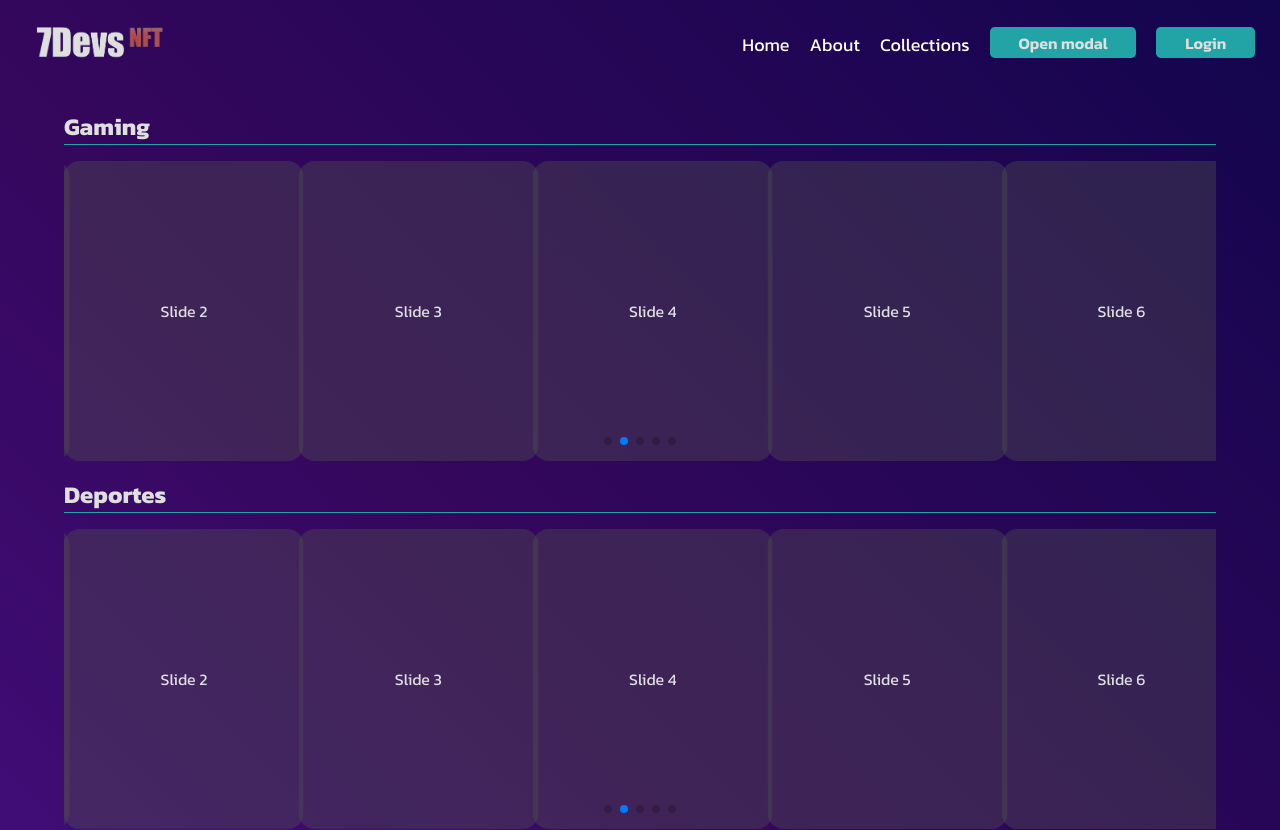
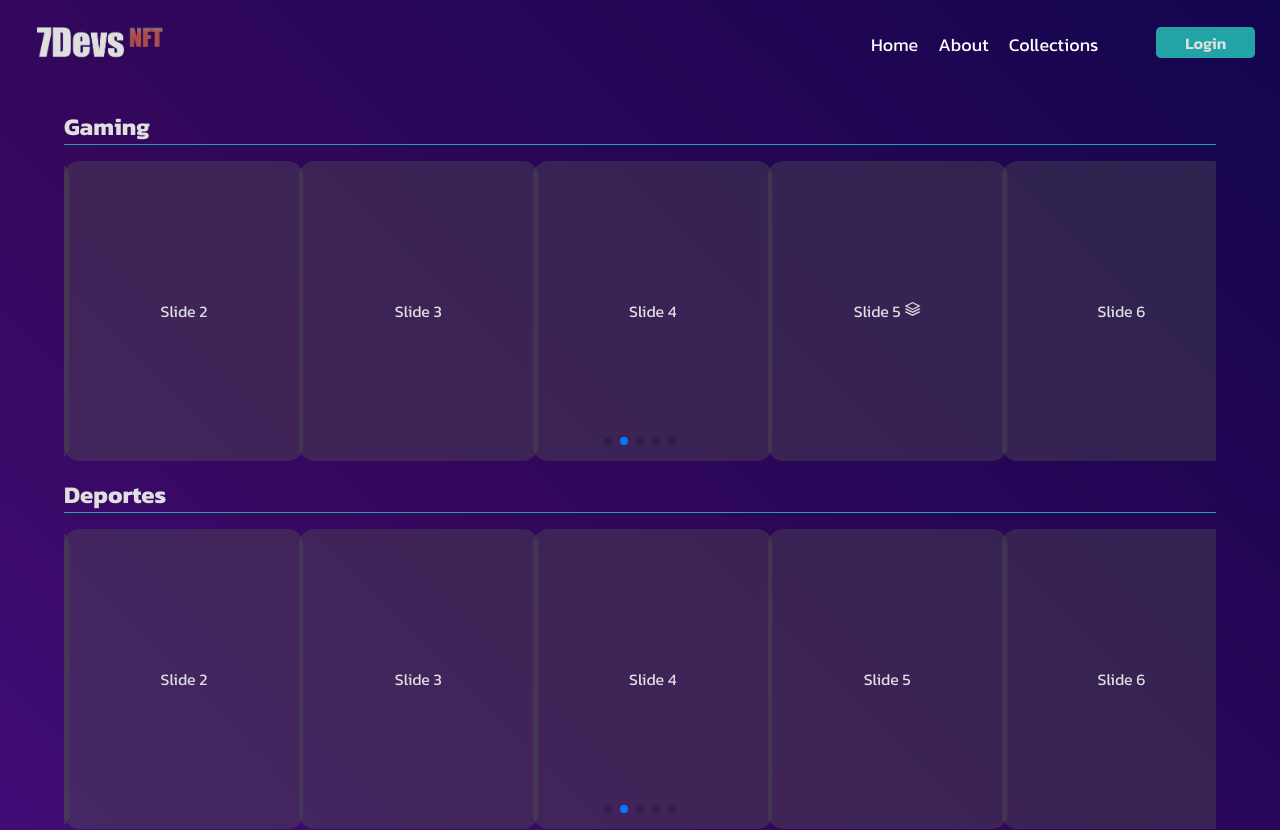
Before and after one commit to Al3x4nDr0s/Proyecto-Marketplace-NFTs, a React (Create React App) app in the folder client/: page /home in a window 1280 px wide. Shown: the top 830 px of the page. Built offline with nearby package versions, Linux system fonts and the light colour scheme.

Commit message:
history/front/viewuser add(nuevos-valores) se agrego nuevos valores a los shared

```diff
--- a/client/src/components/Header/Header.jsx
+++ b/client/src/components/Header/Header.jsx
@@ -6,6 +6,8 @@ import Modal from '../Modal.jsx';
 import { setModalOpening } from '../../redux/actions';
 import Button from '../shared/Button';
 import {createPortal} from "react-dom"
+
+import { IoApps } from "react-icons/io5";
 
 const StyledNav = styled.nav`
     display : flex;
@@ -56,8 +58,17 @@ const ButtonsContainer = styled.div`
             text-decoration-thickness: 3px;
         }
     }
+`;
 
+const EtiquetaHamburgesa = styled.a`
+    visibility: hidden;
+
+    @media (max-width: 768px) {
+        visibility: visible;
+    }
 `;
+
+
 
 
 function Header() {
@@ -89,7 +100,8 @@ function Header() {
                 <Link to={"/home"}>Home</Link>
                 <Link to={"/home"}>About</Link>
                 <Link to={"/home"}>Collections</Link>
-                <Button onClick={handleModalClick} title={"Open modal"}/>
+                <EtiquetaHamburgesa style={{ cursor: "pointer"}}>< IoApps/></EtiquetaHamburgesa>
+                {/* <Button onClick={handleModalClick} title={}/> */}
                 <Button title={"Login"}/>
 
             </ButtonsContainer>
--- a/client/src/components/Home/elements/ViewNft.jsx
+++ b/client/src/components/Home/elements/ViewNft.jsx
@@ -2,14 +2,21 @@ import React from "react";
 
 import styled from "styled-components";
 
-import {Pagination, Autoplay, Navigation, Scrollbar, A11y} from 'swiper';
+import { Pagination, Autoplay, Navigation, Scrollbar, A11y } from "swiper";
 
-import {Swiper, SwiperSlide} from 'swiper/react'
+import { Swiper, SwiperSlide } from "swiper/react";
 
-import 'swiper/css';
-import 'swiper/css/navigation';
-import 'swiper/css/pagination';
-import 'swiper/css/scrollbar';
+// import {IoIosMenu} from "react-icons/io";
+
+import { ImStack } from "react-icons/im";
+
+
+
+
+import "swiper/css";
+import "swiper/css/navigation";
+import "swiper/css/pagination";
+import "swiper/css/scrollbar";
 
 const ContainerNFT = styled.div`
   width: 90%;
@@ -56,22 +63,40 @@ export const ViewNft = () => {
           disableOnInteraction: false,
         }}
         a11y={{
-          prevSlideMessage: 'Previous slide',
-          nextSlideMessage: 'Next slide',
+          prevSlideMessage: "Previous slide",
+          nextSlideMessage: "Next slide",
         }}
         // scrollbar={{ draggable: true }}
         onSwiper={(swiper) => console.log(swiper)}
-        onSlideChange={() => console.log('slide change')}
+        onSlideChange={() => console.log("slide change")}
       >
-        <SwiperSlide><Cards>Slide 1</Cards></SwiperSlide>
-        <SwiperSlide><Cards>Slide 2</Cards></SwiperSlide>
-        <SwiperSlide><Cards>Slide 3</Cards></SwiperSlide>
-        <SwiperSlide><Cards>Slide 4</Cards></SwiperSlide>
-        <SwiperSlide><Cards>Slide 5</Cards></SwiperSlide>
-        <SwiperSlide><Cards>Slide 6</Cards></SwiperSlide>
-        <SwiperSlide><Cards>Slide 7</Cards></SwiperSlide>
-        <SwiperSlide><Cards>Slide 8</Cards></SwiperSlide>
-        <SwiperSlide><Cards>Slide 9</Cards></SwiperSlide>
+        <SwiperSlide>
+          <Cards>Slide 1 <ImStack /></Cards>
+        </SwiperSlide>
+        <SwiperSlide>
+          <Cards>Slide 2</Cards>
+        </SwiperSlide>
+        <SwiperSlide>
+          <Cards>Slide 3</Cards>
+        </SwiperSlide>
+        <SwiperSlide>
+          <Cards>Slide 4</Cards>
+        </SwiperSlide>
+        <SwiperSlide>
+          <Cards>Slide 5  <ImStack /></Cards>
+        </SwiperSlide>
+        <SwiperSlide>
+          <Cards>Slide 6</Cards>
+        </SwiperSlide>
+        <SwiperSlide>
+          <Cards>Slide 7</Cards>
+        </SwiperSlide>
+        <SwiperSlide>
+          <Cards>Slide 8</Cards>
+        </SwiperSlide>
+        <SwiperSlide>
+          <Cards>Slide 9</Cards>
+        </SwiperSlide>
       </Swiper>
       <NftTitle>Deportes</NftTitle>
       <Swiper
@@ -86,17 +111,35 @@ export const ViewNft = () => {
         }}
         // scrollbar={{ draggable: true }}
         onSwiper={(swiper) => console.log(swiper)}
-        onSlideChange={() => console.log('slide change')}
+        onSlideChange={() => console.log("slide change")}
       >
-        <SwiperSlide><Cards>Slide 1</Cards></SwiperSlide>
-        <SwiperSlide><Cards>Slide 2</Cards></SwiperSlide>
-        <SwiperSlide><Cards>Slide 3</Cards></SwiperSlide>
-        <SwiperSlide><Cards>Slide 4</Cards></SwiperSlide>
-        <SwiperSlide><Cards>Slide 5</Cards></SwiperSlide>
-        <SwiperSlide><Cards>Slide 6</Cards></SwiperSlide>
-        <SwiperSlide><Cards>Slide 7</Cards></SwiperSlide>
-        <SwiperSlide><Cards>Slide 8</Cards></SwiperSlide>
-        <SwiperSlide><Cards>Slide 9</Cards></SwiperSlide>
+        <SwiperSlide>
+          <Cards>Slide 1</Cards>
+        </SwiperSlide>
+        <SwiperSlide>
+          <Cards>Slide 2</Cards>
+        </SwiperSlide>
+        <SwiperSlide>
+          <Cards>Slide 3</Cards>
+        </SwiperSlide>
+        <SwiperSlide>
+          <Cards>Slide 4</Cards>
+        </SwiperSlide>
+        <SwiperSlide>
+          <Cards>Slide 5</Cards>
+        </SwiperSlide>
+        <SwiperSlide>
+          <Cards>Slide 6</Cards>
+        </SwiperSlide>
+        <SwiperSlide>
+          <Cards>Slide 7</Cards>
+        </SwiperSlide>
+        <SwiperSlide>
+          <Cards>Slide 8</Cards>
+        </SwiperSlide>
+        <SwiperSlide>
+          <Cards>Slide 9</Cards>
+        </SwiperSlide>
       </Swiper>
 
       <NftTitle>Multiverse</NftTitle>
@@ -112,17 +155,35 @@ export const ViewNft = () => {
         }}
         // scrollbar={{ draggable: true }}
         onSwiper={(swiper) => console.log(swiper)}
-        onSlideChange={() => console.log('slide change')}
+        onSlideChange={() => console.log("slide change")}
       >
-        <SwiperSlide><Cards>Slide 1</Cards></SwiperSlide>
-        <SwiperSlide><Cards>Slide 2</Cards></SwiperSlide>
-        <SwiperSlide><Cards>Slide 3</Cards></SwiperSlide>
-        <SwiperSlide><Cards>Slide 4</Cards></SwiperSlide>
-        <SwiperSlide><Cards>Slide 5</Cards></SwiperSlide>
-        <SwiperSlide><Cards>Slide 6</Cards></SwiperSlide>
-        <SwiperSlide><Cards>Slide 7</Cards></SwiperSlide>
-        <SwiperSlide><Cards>Slide 8</Cards></SwiperSlide>
-        <SwiperSlide><Cards>Slide 9</Cards></SwiperSlide>
+        <SwiperSlide>
+          <Cards>Slide 1</Cards>
+        </SwiperSlide>
+        <SwiperSlide>
+          <Cards>Slide 2</Cards>
+        </SwiperSlide>
+        <SwiperSlide>
+          <Cards>Slide 3</Cards>
+        </SwiperSlide>
+        <SwiperSlide>
+          <Cards>Slide 4</Cards>
+        </SwiperSlide>
+        <SwiperSlide>
+          <Cards>Slide 5</Cards>
+        </SwiperSlide>
+        <SwiperSlide>
+          <Cards>Slide 6</Cards>
+        </SwiperSlide>
+        <SwiperSlide>
+          <Cards>Slide 7</Cards>
+        </SwiperSlide>
+        <SwiperSlide>
+          <Cards>Slide 8</Cards>
+        </SwiperSlide>
+        <SwiperSlide>
+          <Cards>Slide 9</Cards>
+        </SwiperSlide>
       </Swiper>
 
       {/*
```
